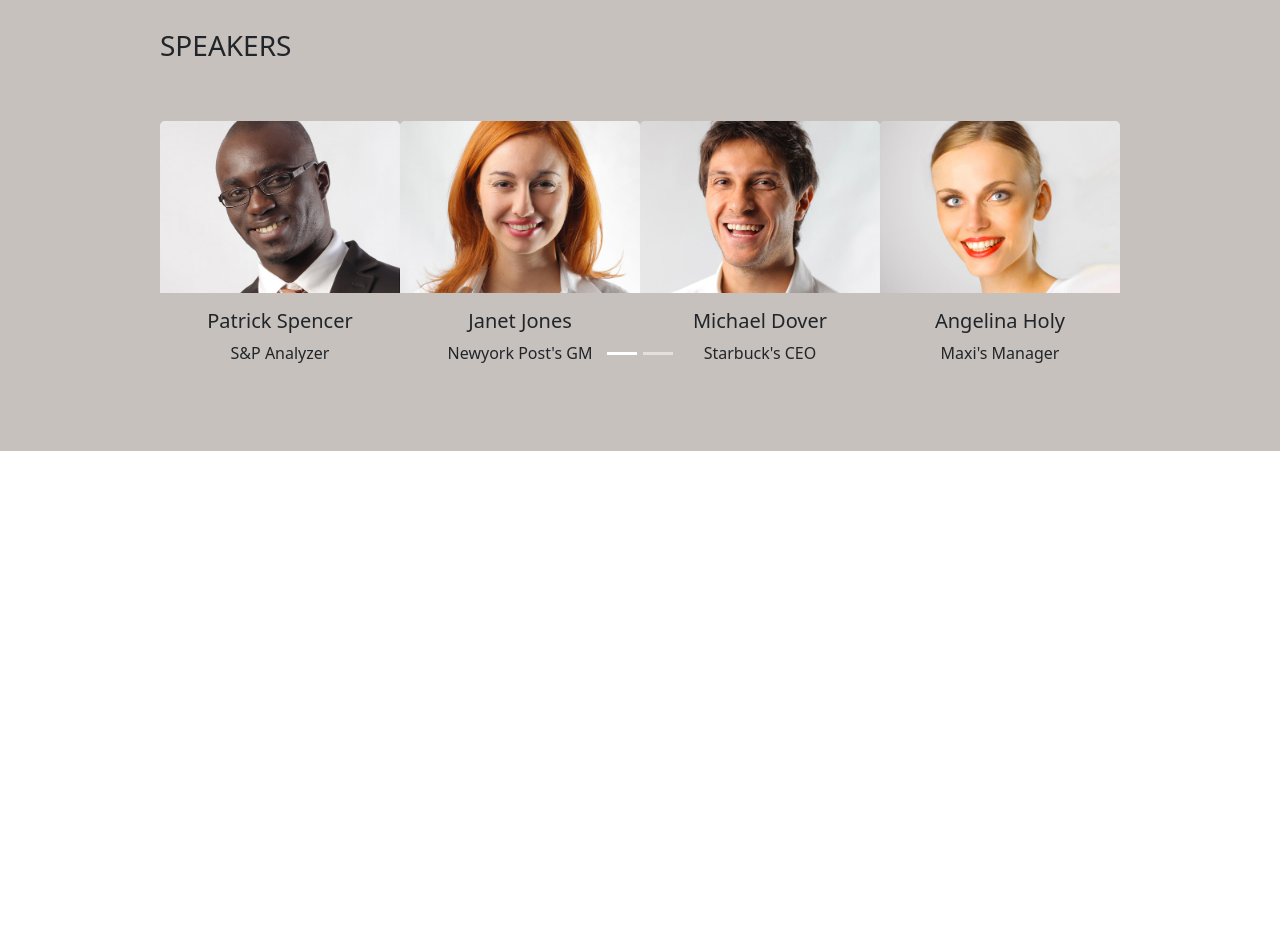
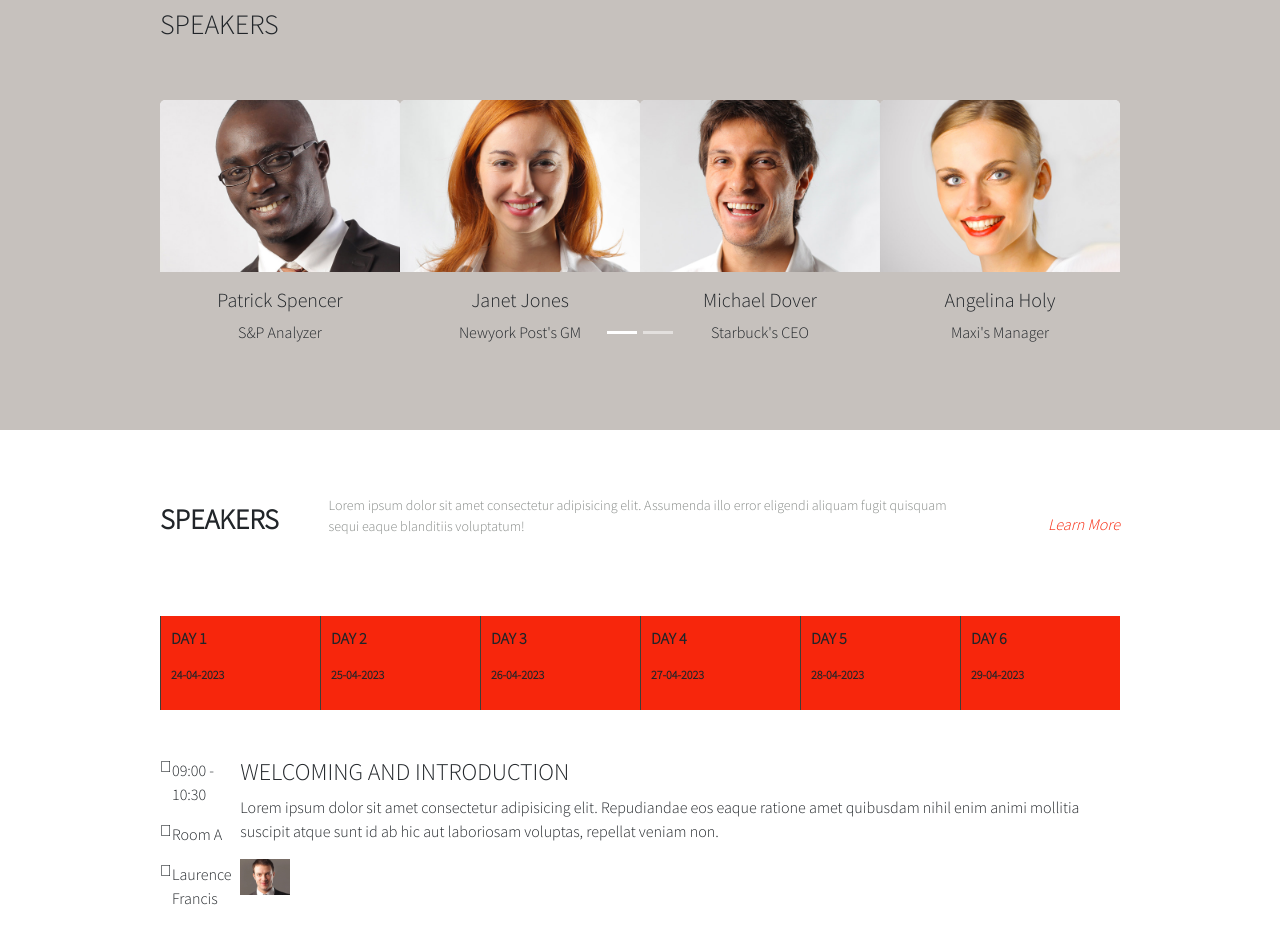
Before and after one commit to Edoardo-Monti/proj-html-vuejs, a Vue app: page / in a window 1280 px wide. Shown: the part 1540-2484 px from the top of the page. Before the commit the page ends 1991 px from the top, so only its background shows below. Built offline with nearby package versions, Linux system fonts and the light colour scheme.

Commit message:
programs

```diff
--- a/src/components/ProgramComp.vue
+++ b/src/components/ProgramComp.vue
@@ -1,16 +1,136 @@
 <script>
-export default{
-  name: "ProgramComp",
-}
+  export default {
+    name: "ProgramComp",
 
+  }
 </script>
 
 <template>
+  <div class="box">
+    <div class="title w-75 mx-auto d-flex justify-content-between align-items-center">
+      <div class="inline">
+        <h3>SPEAKERS</h3>
+        <p class="paragraph">Lorem ipsum dolor sit amet consectetur adipisicing elit. Assumenda illo error eligendi
+          aliquam fugit quisquam sequi eaque blanditiis voluptatum! </p>
+      </div>
+      <a href="">Learn More</a>
+    </div>
 
+    <div class="date d-flex w-75 mx-auto mt-5">
+      <div class="col-2">
+        <p>DAY 1</p>
+        <p>24-04-2023</p>
+      </div>
+      <div class="col-2">
+        <p>DAY 2</p>
+        <p>25-04-2023</p>
+      </div>
+      <div class="col-2">
+        <p>DAY 3</p>
+        <p>26-04-2023</p>
+      </div>
+      <div class="col-2">
+        <p>DAY 4</p>
+        <p>27-04-2023</p>
+      </div>
+      <div class="col-2">
+        <p>DAY 5</p>
+        <p>28-04-2023</p>
+      </div>
+      <div class="col-2">
+        <p>DAY 6</p>
+        <p>29-04-2023</p>
+      </div>
+    </div>
+
+    <div class="d-flex justify-content-around w-75 mx-auto mt-5">
+      <div>
+        <div class="d-flex">
+          <i class="fa-regular fa-clock"></i>
+          <p>09:00 - 10:30</p>
+        </div>
+        <div class="d-flex">
+          <i class="fa-solid fa-paper-plane"></i>
+          <p>Room A</p>
+        </div>
+        <div class="d-flex">
+          <i class="fa-solid fa-user"></i>
+          <p>Laurence Francis</p>
+        </div>
+      </div>
+
+      <div class="info">
+        <h4>
+          WELCOMING AND INTRODUCTION
+        </h4>
+        <p>Lorem ipsum dolor sit amet consectetur adipisicing elit. Repudiandae eos eaque ratione amet quibusdam nihil enim animi mollitia suscipit atque sunt id ab hic aut laboriosam voluptas, repellat veniam non.</p>
+        <img src="/images/speaker-2.jpg" alt="">
+      </div>
+    </div>
+  </div>
 </template>
 
 <style lang="scss" scoped>
-@use '../style/main.scss' as *;
+  @use '../style/main.scss'as *;
 
+  .box {
+    padding: 50px 0;
+    .title {
 
+      .inline {
+        display: flex;
+        justify-content: space-between;
+        align-items: center;
+        width: 800px;
+
+        h3 {
+          text-transform: uppercase;
+          font-weight: bold;
+          margin-right: 50px;
+        }
+
+        .paragraph {
+          font-size: 14px;
+          padding: 15px 0;
+          color: $Natural-Gray;
+        }
+
+      }
+
+      a {
+        color: $Scarlet;
+        text-decoration: none;
+        font-style: italic;
+      }
+    }
+    .date{
+      .col-2{
+        background-color: $Scarlet;
+        padding: 10px;
+        border-left: 1px solid $Masala;
+        cursor: pointer;
+        &:hover{
+          background-color: $Thunderbird;
+        }
+        p{
+          font-weight: bold;
+          &:nth-child(2){
+            font-size: 12px;
+          }
+        }
+      }
+    }
+
+    .info{
+      h4{
+
+      }
+      p{
+
+      }
+      img{
+        width: 50px;
+      }
+    }
+  }
 </style>
--- a/src/style/main.scss
+++ b/src/style/main.scss
@@ -1,9 +1,9 @@
 @import './partials/_variables.scss';
 
-// *{
-//     font-family: 'Raleway', sans-serif;
-//     font-family: 'Source Sans Pro', sans-serif;
-//     padding: 0;
-//     margin: 0;
-//     box-sizing: border-box;
-// }
+ *{
+     font-family: 'Raleway', sans-serif;
+     font-family: 'Source Sans Pro', sans-serif;
+    //  padding: 0;
+    //  margin: 0;
+     box-sizing: border-box;
+ }
```
